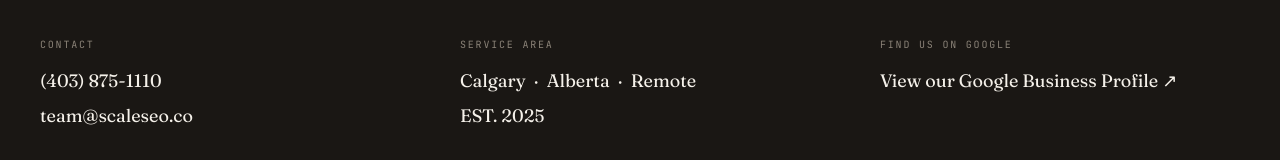
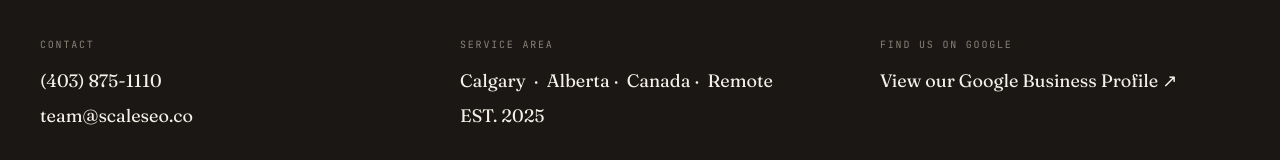
Before and after one commit to ScaleCRMCO/scaleseo, a Next.js app: page / in a window 1280 px wide. Shown: the part 8003-8163 px from the top of the page. Built offline with nearby package versions, Linux system fonts and the light colour scheme.

Commit message:
Update Footer.tsx

```diff
--- a/src/app/components/Footer.tsx
+++ b/src/app/components/Footer.tsx
@@ -30,7 +30,7 @@ export default function Footer() {
         <div className={styles.napCol}>
           <div className={styles.napLabel}>Service Area</div>
           <div className={styles.napText}>
-          Calgary &nbsp;·&nbsp; Alberta &nbsp;·&nbsp; Remote
+          Calgary &nbsp;·&nbsp; Alberta ·&nbsp; Canada ·&nbsp; Remote
           </div>
           <div className={styles.napText}>EST. 2025</div>
         </div>
```
